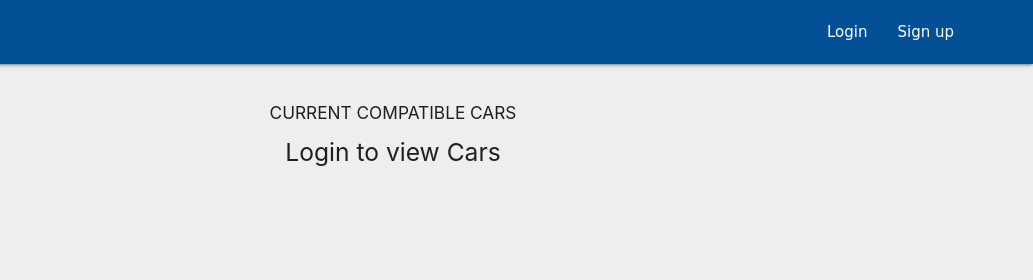
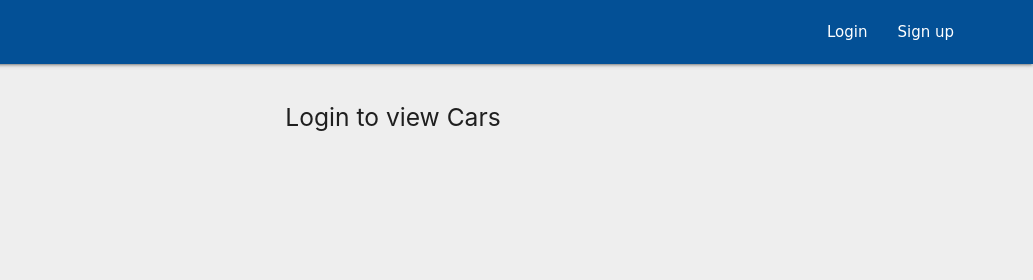
Before and after one commit to danielporras7/chargingAPP, a plain HTML site: page index.html in a window 1280 px wide. Shown: the top 280 px of the page, 247-1280 px from the left. Drawn offline with nearby package versions, Linux system fonts and the light colour scheme; no server answers.

Commit message:
single drop down

```diff
--- a/index.html
+++ b/index.html
@@ -110,7 +110,7 @@
 
   <!-- GUIDE LIST -->
   <div class="container" style="margin-top: 40px;">
-    <h6>CURRENT COMPATIBLE CARS</h6>
+
     <ul class="collapsible z-depth-0 guides" style="border: none;">
       <li>
         <div class="collapsible-header grey lighten-4">Guide title</div>
```
